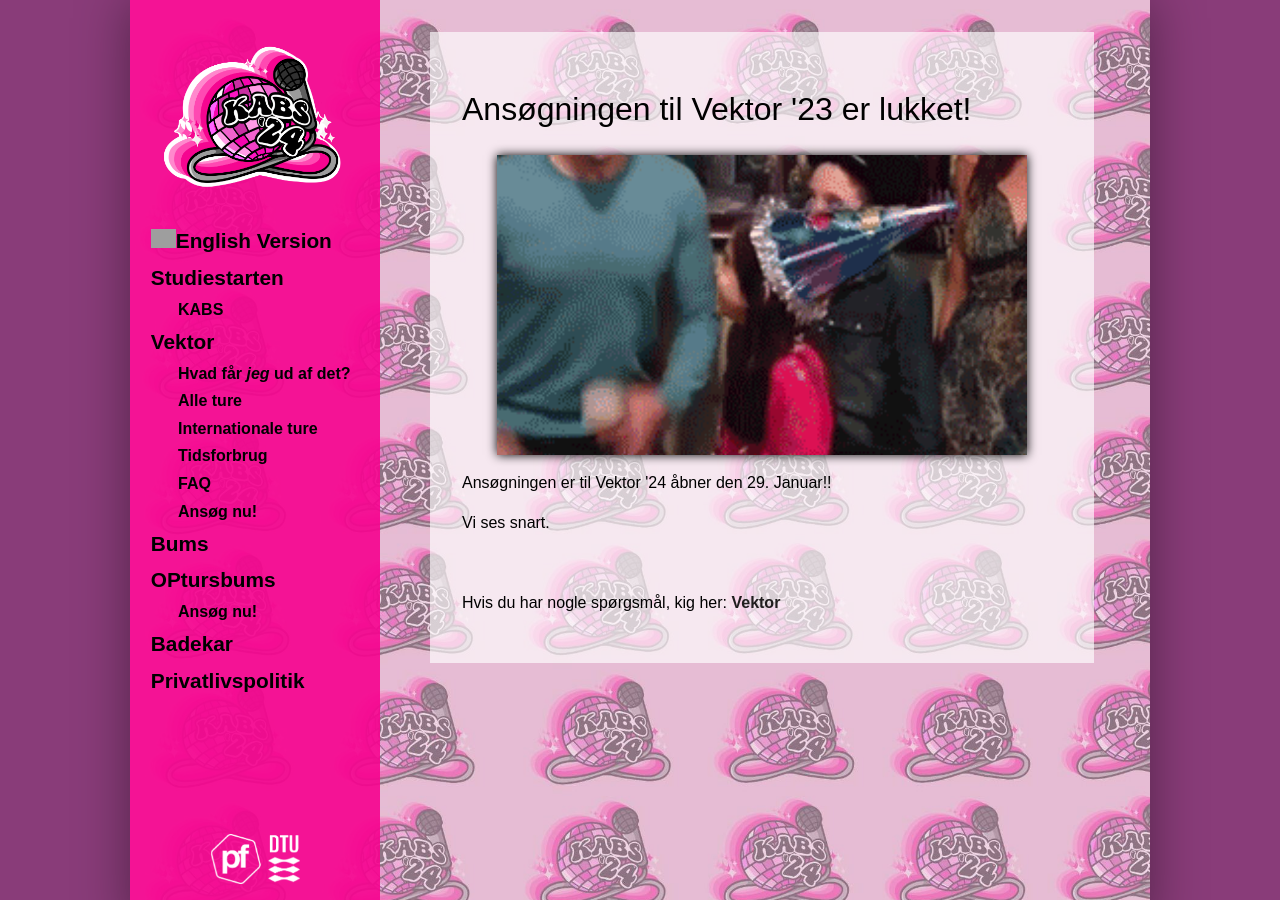
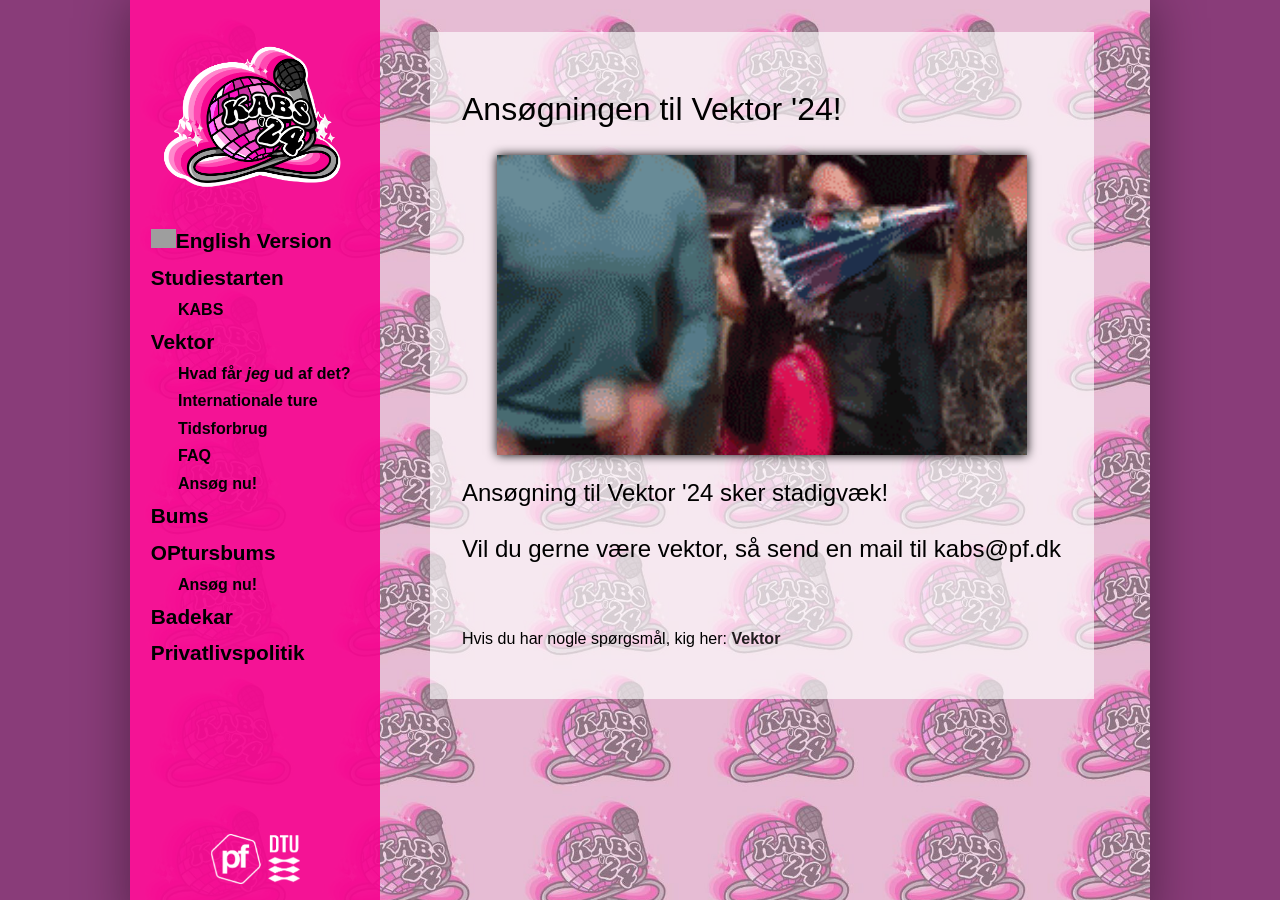
Before and after one commit to KABSDTU/kabsdtu.github.io, a Jekyll site: the page built from ansog-som-vektor.md, in a window 1280 px wide and 900 px high. Built offline with Jekyll 4.4.1, drawn with Linux system fonts in a browser that asks for light colours; some web fonts are replaced; grey boxes are pictures that could not be loaded.

Commit message:
massere af redigeringer på dansk

```diff
--- a/_layouts/default.html
+++ b/_layouts/default.html
@@ -157,9 +157,9 @@ MMMMMMMMNK0000000000000000000000000000000000000000000000000000000000000000000000
                                 <li>
                                     <a href="/hvad-gor-det-for-mig.html">Hvad får <i>jeg</i> ud af det?</a>
                                 </li>
-                                <li>
+                                <!-- <li>
                                     <a href="/alle-ture.html">Alle ture</a>
-                                </li>
+                                </li> -->
                                 <li>
                                     <a href="/internationale-ture.html">Internationale ture</a>
                                 </li>
--- a/_layouts/en.html
+++ b/_layouts/en.html
@@ -166,9 +166,9 @@ MMMMMMMMNK0000000000000000000000000000000000000000000000000000000000000000000000
                                 <li>
                                     <a href="/en/hvad-gor-det-for-mig.html">What's in it for me?</a>
                                 </li>
-                                <li>
+                                <!-- <li>
                                     <a href="/en/alle-ture.html">All trips</a>
-                                </li>
+                                </li> -->
                                 <li>
                                     <a href="/en/internationale-ture.html">International trip</a>
                                 </li>
--- a/ansog-som-vektor.md
+++ b/ansog-som-vektor.md
@@ -2,36 +2,18 @@
 layout: default
 title: Ansøg som Vektor
 ---
-<h1 id="titel">Ansøgningen til Vektor '23 er lukket! </h1>
+<h1 id="titel">Ansøgningen til Vektor '24! </h1>
 
 <div id="poster-image" style="margin: auto; width: 530px; height: 300px; background-image: url('/static/img/endeligåbent.gif');">
 </div>
 
-<p id ="n">Ansøgningen er til Vektor '24 åbner den 29. Januar!! </p>
-<p id ="nn">Vi ses snart.</p>
-<br />
+<h2>Ansøgning til Vektor '24 sker stadigvæk!</h2>
 
+<h2> Vil du gerne være vektor, så send en mail til kabs@pf.dk</h2>
+<br/>
 
 Hvis du har nogle spørgsmål, kig her: <a href="/vektor">Vektor</a>
 
-<script>
-
-  function showVectorApplication() {
-    var div = document.getElementById("n")
-    var n = document.getElementById("nn")
-    var titel = document.getElementById("titel")
-    titel.innerHTML = "Ansøgningen til Vektor '24 er åben!"
-    n.remove()
-    div.innerHTML = '<br / ><a style="text-align: center;"href="https://forms.gle/LtButuFWY1TNc82RA"; target="_blank"><button class="applyBtn">Ansøg nu!</button></a><br />'
-
-  }
-
-  var deadline = new Date("February 11, 2024 00:00:01");
-  if (deadline > new Date) {
-    showVectorApplication()
-  }
-
-</script>
 
 
 <!--   Add this efter n.remove() in script once the link to applications open
```
Also changed, not shown: hvad-gor-det-for-mig.md (+8 -1 lines), tidsforbrug.md (+4 -7 lines).
